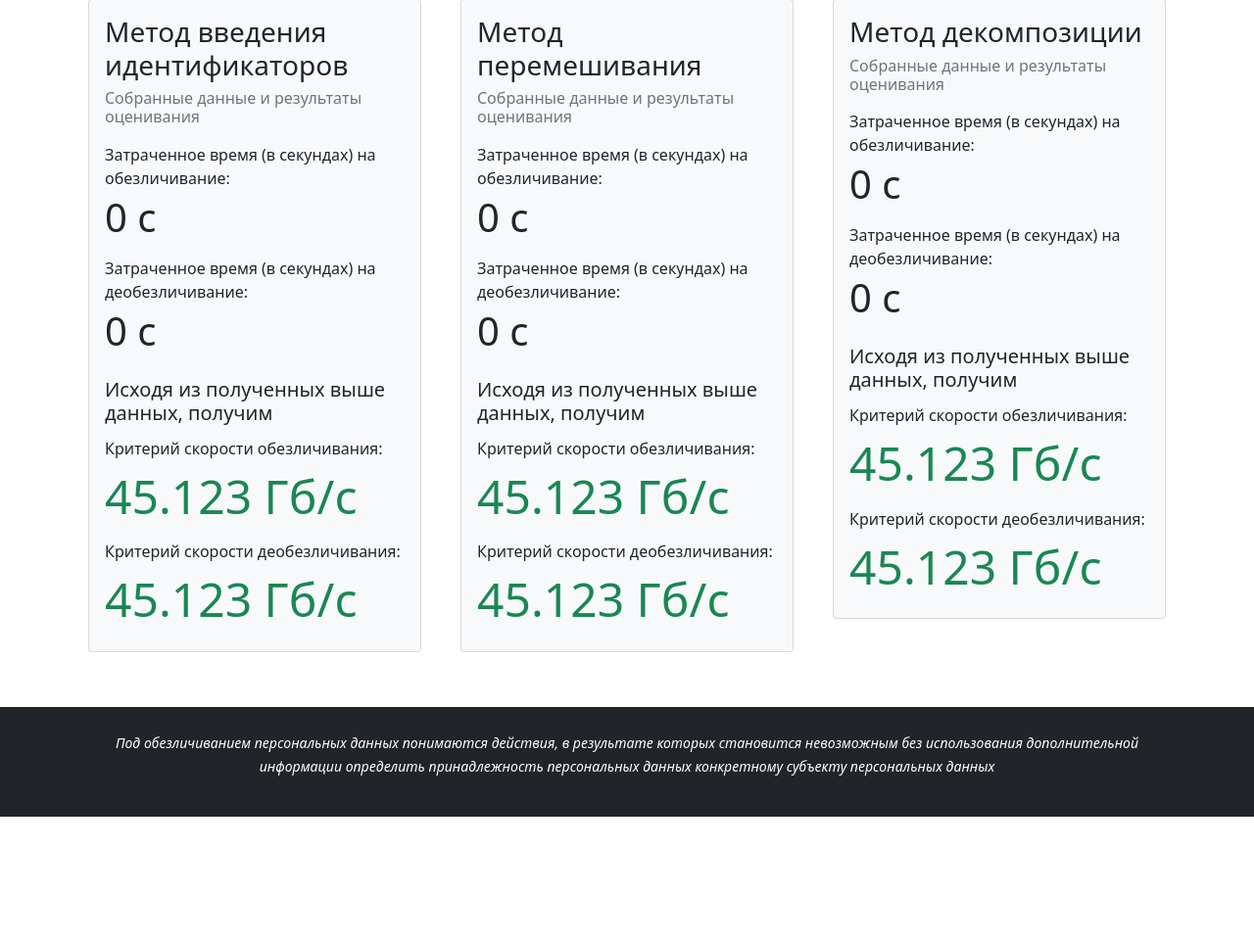
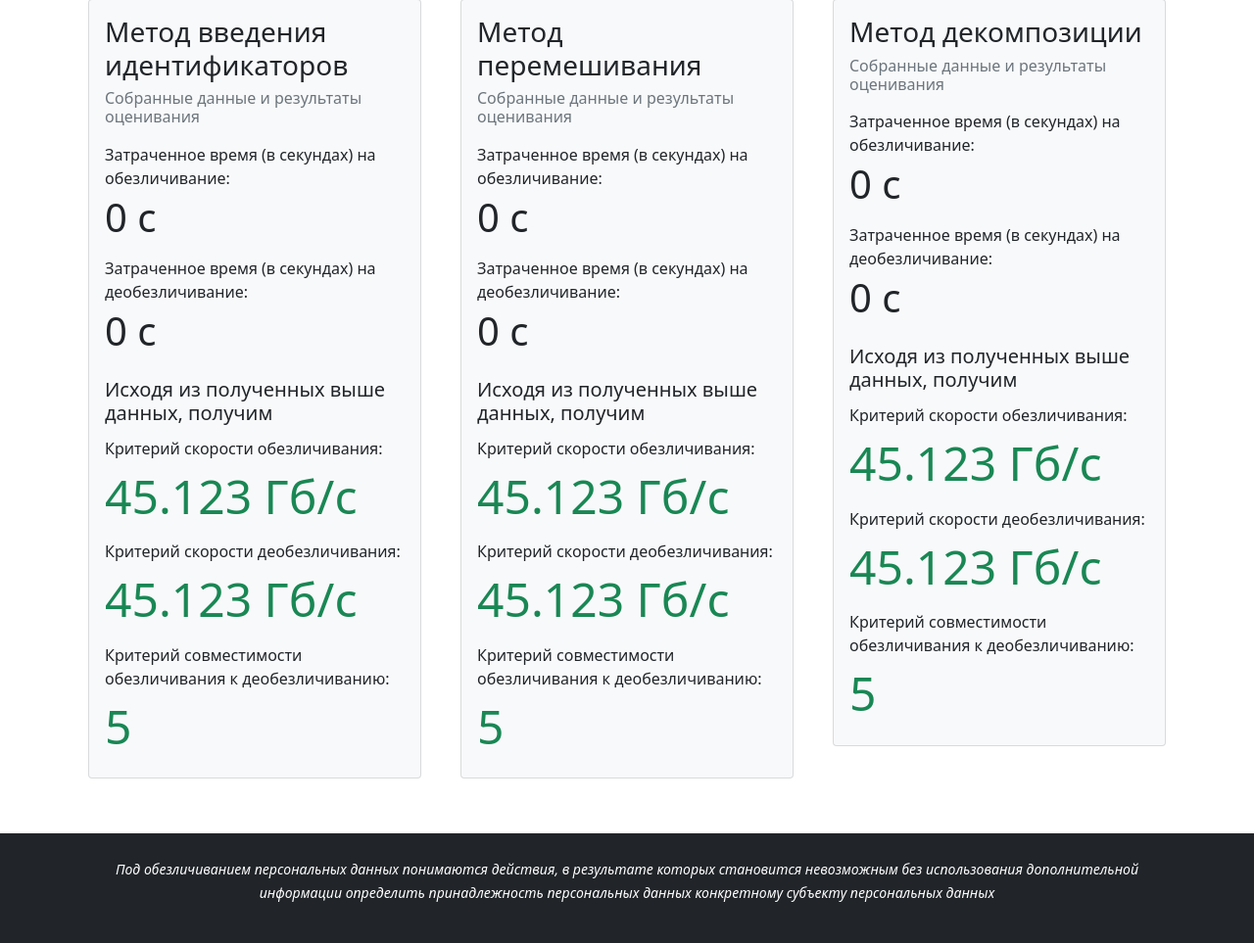
Before and after one commit to skv0zsneg/depersonalization, a Flask app: page /summary in a window 1280 px wide. Shown: the part 336-1299 px from the top of the page at 98% size. Before the commit the page ends 1170 px from the top, so only its background shows below. Run offline with Flask 2, Linux system fonts and the light colour scheme; data comes from the database, SQL or seed files in the repository.

Commit message:
[upd] Закончил задачу по #NhokE9U9

```diff
--- a/app/models/decomposition.py
+++ b/app/models/decomposition.py
@@ -32,8 +32,8 @@ class SecondDepersonalizeTableForDecompositionMethods(db.Model):
 
 class LinkTableForDecompositionMethod(db.Model):
     id = db.Column(db.Integer, primary_key=True)
-    table_name = db.Column(db.String, nullable=False)
-    table_serial_number = db.Column(db.String, nullable=False)
+    first_table_identifier = db.Column(db.String, nullable=False)
+    second_table_identifier = db.Column(db.String, nullable=False)
 
 class UnDepersonalizationDataForDecompositionMethod(db.Model):
     id = db.Column(db.Integer, primary_key=True)
--- a/app/templates/summary.html
+++ b/app/templates/summary.html
@@ -50,7 +50,10 @@
                     <h1 class="display-5 text-success pb-2">45.123 Гб/с</h1>
 
                     <p class="card-text pb-2 mb-0">Критерий скорости деобезличивания:</p>
-                    <h1 class="display-5 text-success">45.123 Гб/с</h1>
+                    <h1 class="display-5 text-success pb-2">45.123 Гб/с</h1>
+
+                    <p class="card-text pb-2 mb-0">Критерий совместимости обезличивания к деобезличиванию:</p>
+                    <h1 class="display-5 text-success">5</h1>
                 </div>
             </div>
         </div>
@@ -74,7 +77,10 @@
                     <h1 class="display-5 text-success pb-2">45.123 Гб/с</h1>
 
                     <p class="card-text pb-2 mb-0">Критерий скорости деобезличивания:</p>
-                    <h1 class="display-5 text-success">45.123 Гб/с</h1>
+                    <h1 class="display-5 text-success pb-2">45.123 Гб/с</h1>
+
+                    <p class="card-text pb-2 mb-0">Критерий совместимости обезличивания к деобезличиванию:</p>
+                    <h1 class="display-5 text-success">5</h1>
                 </div>
             </div>
         </div>
@@ -98,7 +104,10 @@
                     <h1 class="display-5 text-success pb-2">45.123 Гб/с</h1>
 
                     <p class="card-text pb-2 mb-0">Критерий скорости деобезличивания:</p>
-                    <h1 class="display-5 text-success">45.123 Гб/с</h1>
+                    <h1 class="display-5 text-success pb-2">45.123 Гб/с</h1>
+
+                    <p class="card-text pb-2 mb-0">Критерий совместимости обезличивания к деобезличиванию:</p>
+                    <h1 class="display-5 text-success">5</h1>
                 </div>
             </div>
         </div>
```
Also changed, not shown: app/templates/method_3.html (+12 -9 lines).
